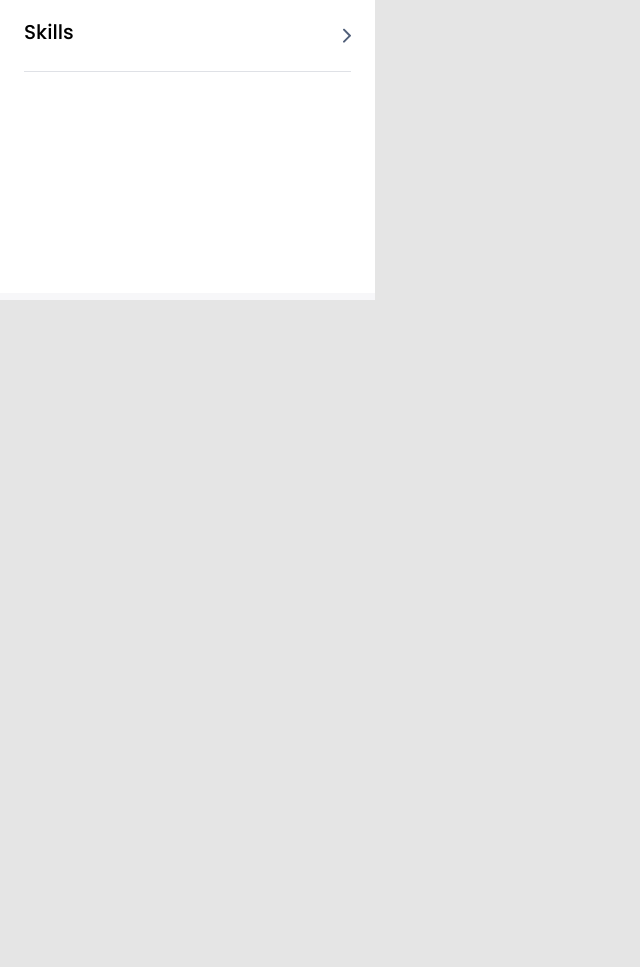
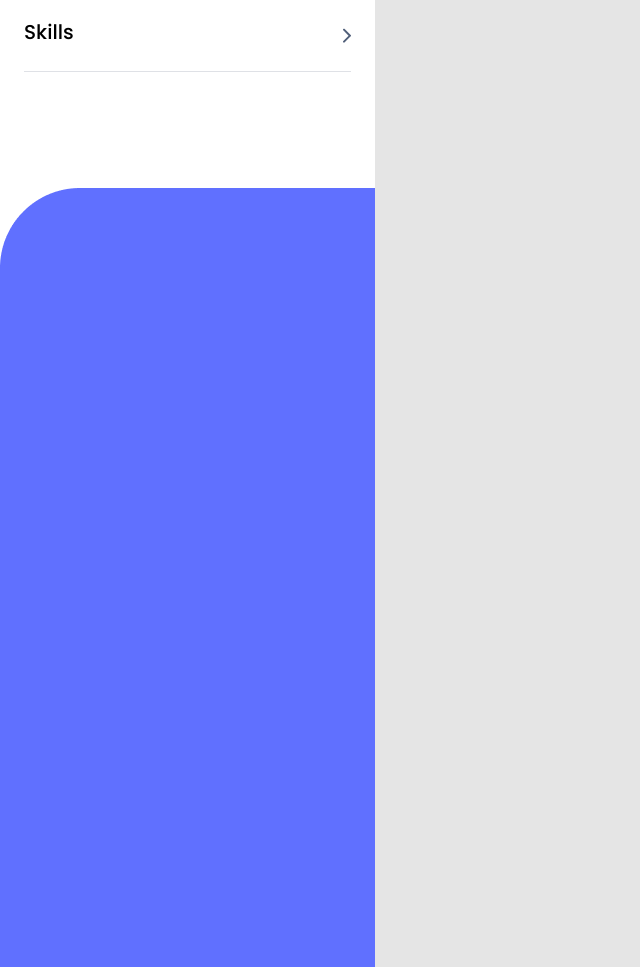
Before and after one commit to felixDev22/Portfolio-Microverse-Project1, a website: page index.html in a window 1280 px wide. Shown: the part 4363-5330 px from the top of the page, without its empty margins (0-640 px from the left). Before the commit the page ends 4663 px from the top, so only its background shows below. Drawn offline with Linux system fonts and the light colour scheme.

Commit message:
Add Contact section

```diff
--- a/index.html
+++ b/index.html
@@ -257,8 +257,19 @@
           </div>
         </div>
         </section>
+          <!-- About section ends-->
 
-          <!-- About section sends-->
+          <!-- Contact-Section Start -->
+          <section id="contact-area">
+
+
+
+
+          </section>
+
+
+
+
         </main>
 
 
--- a/style.css
+++ b/style.css
@@ -333,3 +333,14 @@ span {
 }
 
 /* About section ends */
+
+/* Contact section Start */
+#contact-area {
+  background-image: url(./images/Contact\ me.png);
+  height: 779px;
+  background-repeat: no-repeat;
+  background-position: cover;
+  margin-top: -7rem;
+  position: relative;
+  z-index: 20;
+}
```
Also changed, not shown: images/Contact me.png (added), images/contact form shapes-mobile.png (added).
